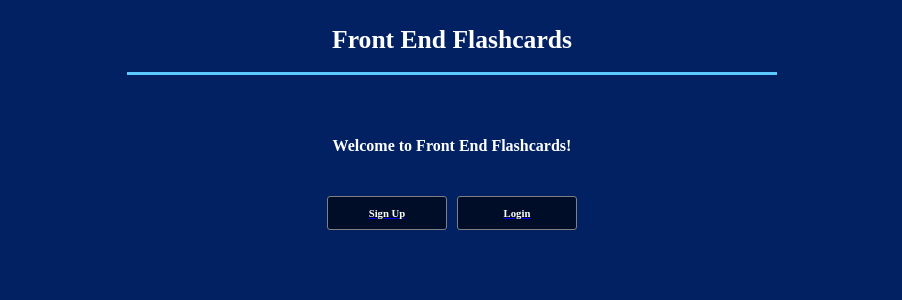
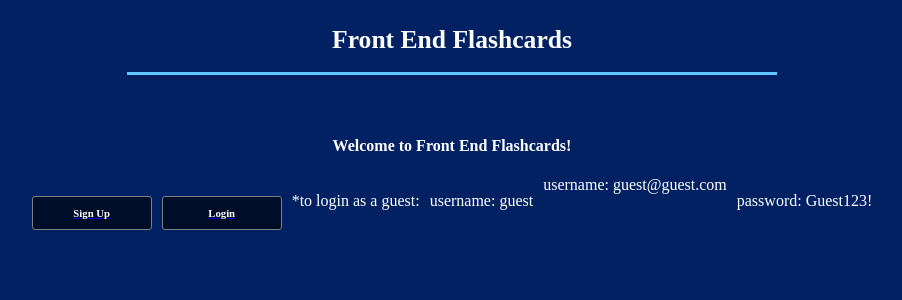
Before and after one commit to patricksperanza/mern-flashcards-front-end, a React (Vite) app: page / in a window 1280 px wide. Shown: the top 300 px of the page, without its empty margins (188-1090 px from the left). Built offline with nearby package versions, Linux system fonts and the light colour scheme.

Commit message:
Guest info

```diff
--- a/src/pages/Home.jsx
+++ b/src/pages/Home.jsx
@@ -41,6 +41,9 @@ const Home = () => {
             <Link to="/login">
               <h6 className="link">Login</h6>
             </Link>
+            <p>*to login as a guest: </p>
+            <p>username: guest</p>username: guest@guest.com{" "}
+            <p>password: Guest123!</p>
           </div>
         )}
       </div>
```
